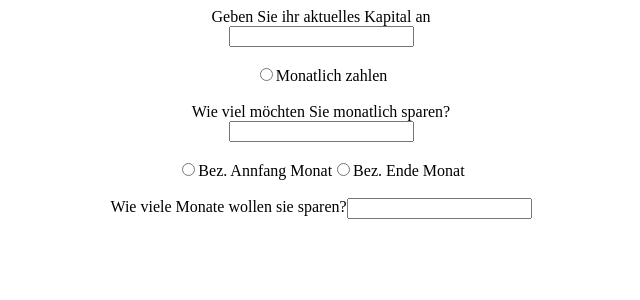
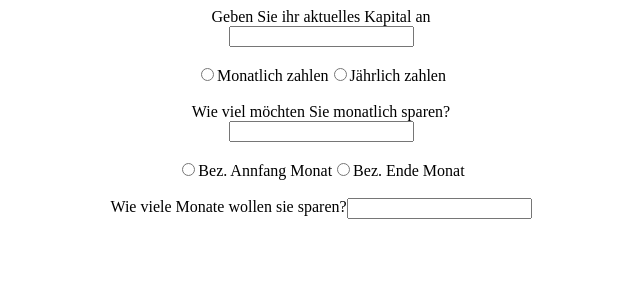
Before and after one commit to y4nisb/Pensionsrechner, a React (Create React App) app in the folder client/: page / in a window 1280 px wide. Shown: the top 300 px of the page, without its empty margins (319-959 px from the left). Built offline with nearby package versions, Linux system fonts and the light colour scheme.

Commit message:
Radiobutton jährlich
Radiobutton Jährlich hinzugefügt

```diff
--- a/client/src/App.js
+++ b/client/src/App.js
@@ -13,6 +13,8 @@ function App() {
       <div className="radio1">
         <input type="radio" name="monatlich" value="monatlich" />
         <label>Monatlich zahlen</label>
+        <input type="radio" name="jährlich" value="jährlich" />
+        <label>Jährlich zahlen</label>
       </div>
 
       <br></br>
```
